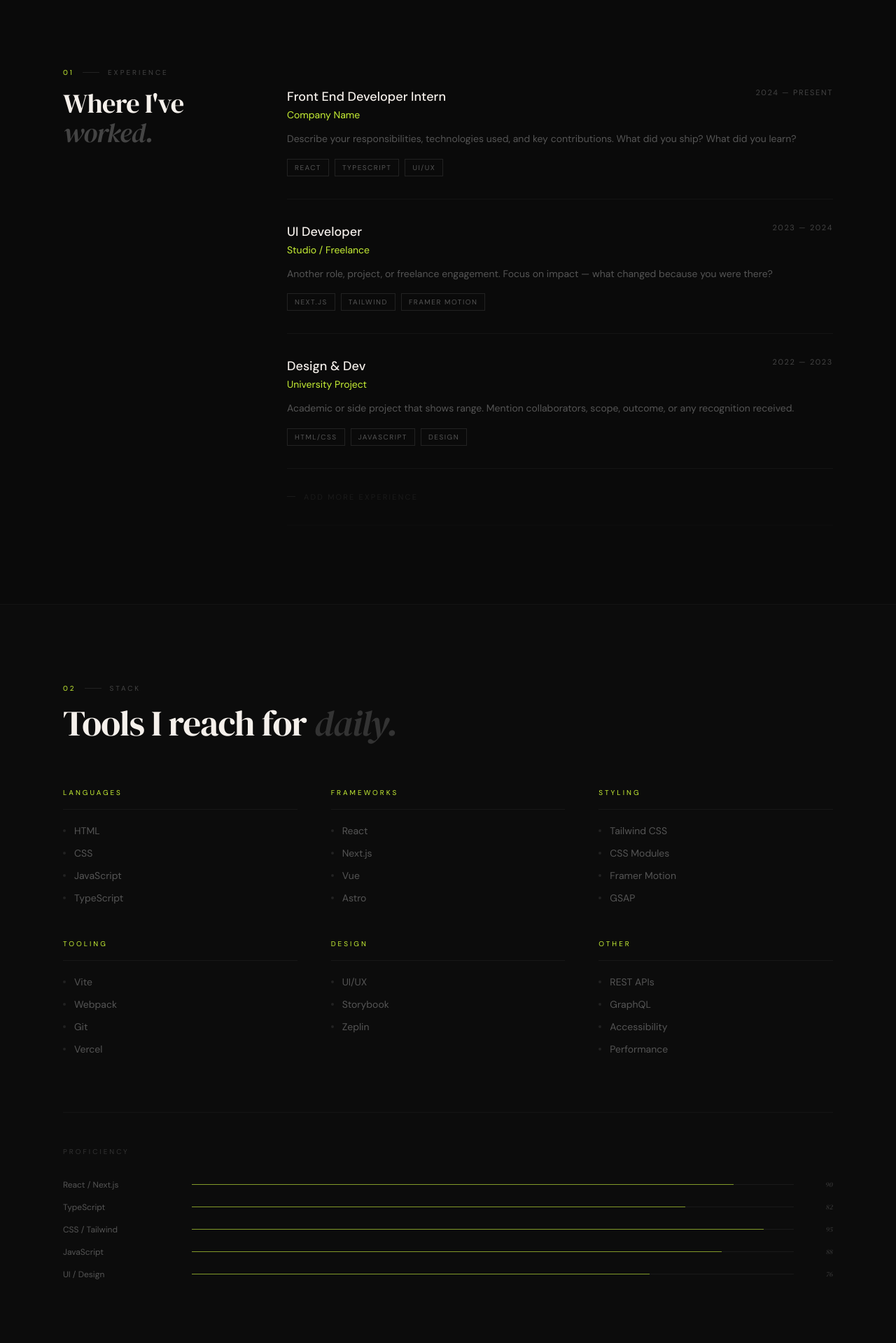
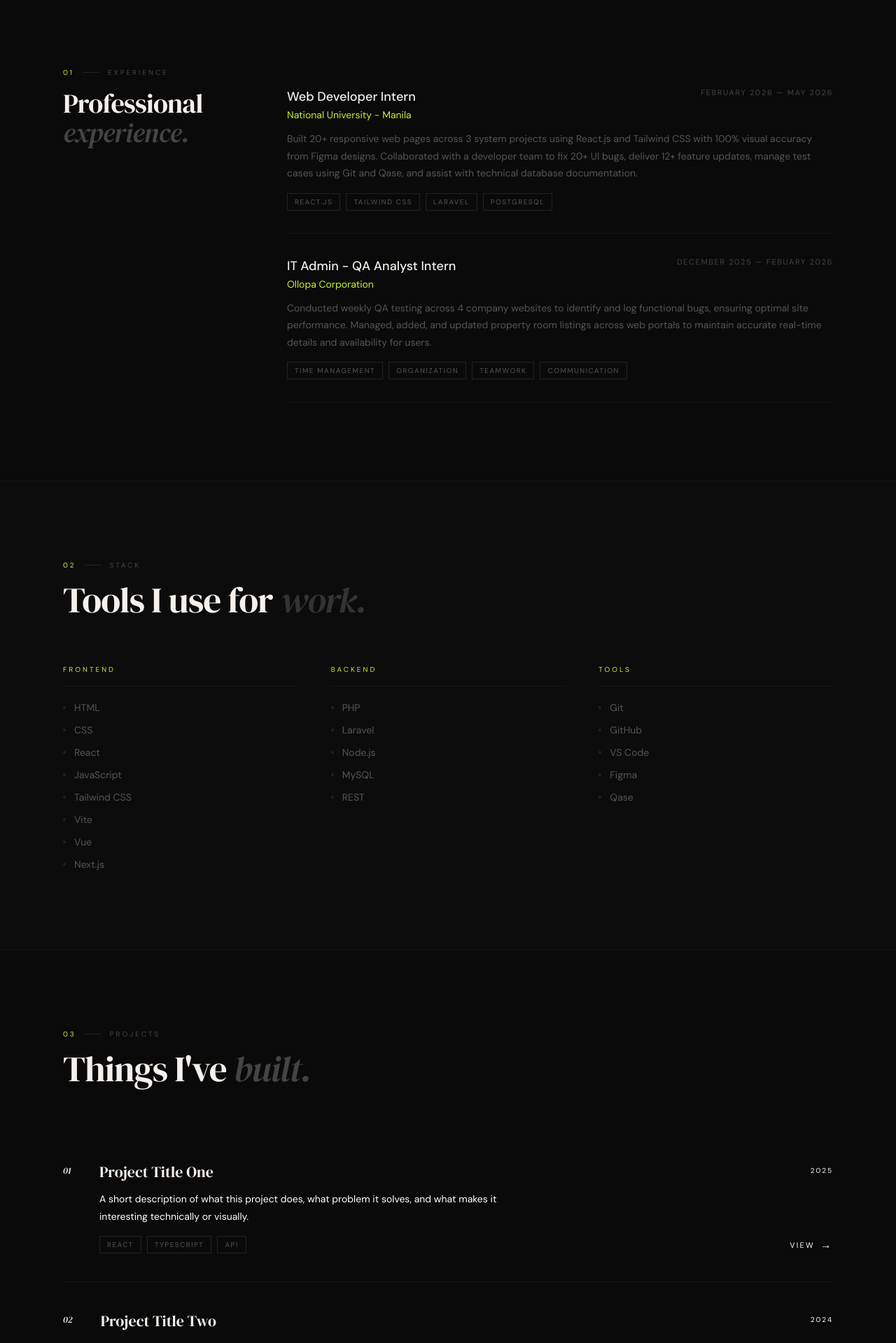
Before and after one commit to bombocaa/portfolio-v2, a React (Vite) app: page / in a window 1280 px wide. Shown: the part 820-2739 px from the top of the page at 70% size. Built offline with nearby package versions, Linux system fonts and the light colour scheme.

Commit message:
feat: initialize navbar and sections for experience, stack, and projects with supporting data structures

```diff
--- a/src/components/ExperienceSection.tsx
+++ b/src/components/ExperienceSection.tsx
@@ -10,9 +10,9 @@ export default function ExperienceSection() {
                     <div className="pt-1">
                         <SectionLabel num="01" label="Experience" />
                         <div style={{ fontFamily: 'DM Serif Display, serif', fontSize: 'clamp(28px, 3vw, 44px)', lineHeight: 1.1, letterSpacing: '-0.02em', color: '#f5f0eb' }}>
-                            Where I've
+                            Professional
                             <br />
-                            <span style={{ fontStyle: 'italic', color: '#444' }}>worked.</span>
+                            <span style={{ fontStyle: 'italic', color: '#444' }}>experience.</span>
                         </div>
                     </div>
 
@@ -58,17 +58,6 @@ export default function ExperienceSection() {
                                 </div>
                             </div>
                         ))}
-                        <div
-                            className="py-8 opacity-40"
-                            style={{ borderBottom: '1px solid #141414' }}
-                        >
-                            <div className="flex items-center gap-3">
-                                <div className="w-3 h-px" style={{ backgroundColor: '#333' }} />
-                                <span className="text-[11px] tracking-[0.2em] uppercase" style={{ color: '#333', fontFamily: 'DM Sans, sans-serif' }}>
-                                    Add more experience
-                                </span>
-                            </div>
-                        </div>
                     </div>
                 </div>
             </div>
--- a/src/components/Navbar.tsx
+++ b/src/components/Navbar.tsx
@@ -13,7 +13,7 @@ export default function Navbar() {
                 className="text-sm font-medium w-auto"
                 style={{ color: '#f5f0eb', fontFamily: 'DM Serif Display, serif', fontStyle: 'italic', maxWidth: '180px', fontSize: '17px' }}
             >
-                your.name
+                My Portfolio
             </span>
             <div className="hidden md:flex items-center gap-10">
                 {NAV_LINKS.map((link) => (
@@ -34,14 +34,14 @@ export default function Navbar() {
             </div>
             <div
                 className="text-[11px] tracking-[0.22em] uppercase px-4 py-2 transition-colors duration-200 cursor-pointer"
-                style={{ border: '1px solid #222', color: '#555', fontFamily: 'DM Sans, sans-serif' }}
+                style={{ border: '1px solid #222', color: '#ffffffff', fontFamily: 'DM Sans, sans-serif' }}
                 onMouseEnter={(e) => {
                     e.currentTarget.style.borderColor = '#c8f135'
                     e.currentTarget.style.color = '#c8f135'
                 }}
                 onMouseLeave={(e) => {
-                    e.currentTarget.style.borderColor = '#222'
-                    e.currentTarget.style.color = '#555'
+                    e.currentTarget.style.borderColor = '#ffffffff'
+                    e.currentTarget.style.color = '#ffffffff'
                 }}
             >
                 Resume
--- a/src/components/ProjectsSection.tsx
+++ b/src/components/ProjectsSection.tsx
@@ -1,10 +1,8 @@
-import { useState } from 'react'
 import SectionLabel from './SectionLabel'
 import Tag from './Tag'
 import { PROJECTS } from '../data/portfolioData'
 
 export default function ProjectsSection() {
-    const [hoveredProject, setHoveredProject] = useState<string | null>(null)
 
     return (
         <section id="projects" className="px-10 py-28" style={{ borderBottom: '1px solid #141414' }}>
@@ -17,31 +15,24 @@ export default function ProjectsSection() {
                             <span style={{ fontStyle: 'italic', color: '#444' }}> built.</span>
                         </div>
                     </div>
-                    <div className="text-[11px] tracking-[0.2em] uppercase" style={{ color: '#333', fontFamily: 'DM Sans, sans-serif' }}>
-                        {PROJECTS.length} Projects
-                    </div>
                 </div>
 
                 <div className="flex flex-col">
                     {PROJECTS.map((project) => (
                         <div
                             key={project.num}
-                            className="group py-10 flex items-start gap-10 transition-all duration-300 cursor-pointer"
+                            className="group py-10 flex items-start gap-10"
                             style={{
                                 borderBottom: '1px solid #141414',
                                 borderTop: '1px solid transparent',
                                 marginTop: '-1px',
-                            }}
-                            onMouseEnter={() => setHoveredProject(project.num)}
-                            onMouseLeave={() => setHoveredProject(null)}
-                        >
+                            }}>
                             <div
-                                className="flex-shrink-0 pt-1 transition-colors duration-300"
+                                className="flex-shrink-0 pt-1"
                                 style={{
                                     fontFamily: 'DM Serif Display, serif',
                                     fontSize: '13px',
                                     fontStyle: 'italic',
-                                    color: hoveredProject === project.num ? '#c8f135' : '#2a2a2a',
                                 }}
                             >
                                 {project.num}
@@ -54,22 +45,20 @@ export default function ProjectsSection() {
                                         style={{
                                             fontFamily: 'DM Serif Display, serif',
                                             fontSize: '22px',
-                                            color: hoveredProject === project.num ? '#f5f0eb' : '#888',
-                                            transition: 'color 0.3s',
                                         }}
                                     >
                                         {project.title}
                                     </span>
                                     <div
                                         className="flex-shrink-0 text-[10px] tracking-[0.2em] uppercase pt-1.5"
-                                        style={{ color: '#333', fontFamily: 'DM Sans, sans-serif' }}
+                                        style={{ color: '#ffffffff', fontFamily: 'DM Sans, sans-serif' }}
                                     >
                                         {project.year}
                                     </div>
                                 </div>
                                 <p
                                     className="text-sm leading-relaxed mb-4"
-                                    style={{ color: '#444', fontFamily: 'DM Sans, sans-serif', fontSize: '14px', lineHeight: '1.75', maxWidth: '600px' }}
+                                    style={{ color: '#ffffffff', fontFamily: 'DM Sans, sans-serif', fontSize: '14px', lineHeight: '1.75', maxWidth: '600px' }}
                                 >
                                     {project.desc}
                                 </p>
@@ -79,7 +68,7 @@ export default function ProjectsSection() {
                                     </div>
                                     <div
                                         className="flex items-center gap-2 text-[11px] tracking-[0.2em] uppercase transition-colors duration-300"
-                                        style={{ color: hoveredProject === project.num ? '#c8f135' : '#2a2a2a', fontFamily: 'DM Sans, sans-serif' }}
+                                        style={{ color: '#ffffffff', fontFamily: 'DM Sans, sans-serif' }}
                                     >
                                         <span>View</span>
                                         <span style={{ fontSize: '16px', lineHeight: 1 }}>→</span>
@@ -88,17 +77,6 @@ export default function ProjectsSection() {
                             </div>
                         </div>
                     ))}
-                    <div
-                        className="py-8 opacity-30"
-                        style={{ borderBottom: '1px solid #141414' }}
-                    >
-                        <div className="flex items-center gap-3">
-                            <div className="w-3 h-px" style={{ backgroundColor: '#333' }} />
-                            <span className="text-[11px] tracking-[0.2em] uppercase" style={{ color: '#333', fontFamily: 'DM Sans, sans-serif' }}>
-                                Add more projects
-                            </span>
-                        </div>
-                    </div>
                 </div>
             </div>
         </section>
--- a/src/components/StackSection.tsx
+++ b/src/components/StackSection.tsx
@@ -1,13 +1,5 @@
 import SectionLabel from './SectionLabel'
 import { STACK_GROUPS } from '../data/portfolioData'
-
-const PROFICIENCY_ITEMS = [
-    { label: 'React / Next.js', pct: 90 },
-    { label: 'TypeScript', pct: 82 },
-    { label: 'CSS / Tailwind', pct: 95 },
-    { label: 'JavaScript', pct: 88 },
-    { label: 'UI / Design', pct: 76 },
-]
 
 export default function StackSection() {
     return (
@@ -16,8 +8,8 @@ export default function StackSection() {
                 <div className="mb-16">
                     <SectionLabel num="02" label="Stack" />
                     <div style={{ fontFamily: 'DM Serif Display, serif', fontSize: 'clamp(32px, 4vw, 56px)', lineHeight: 1.05, letterSpacing: '-0.02em', color: '#f5f0eb' }}>
-                        Tools I reach for
-                        <span style={{ fontStyle: 'italic', color: '#333' }}> daily.</span>
+                        Tools I use for
+                        <span style={{ fontStyle: 'italic', color: '#333' }}> work.</span>
                     </div>
                 </div>
 
@@ -49,31 +41,6 @@ export default function StackSection() {
                         </div>
                     ))}
                 </div>
-
-                {/* Proficiency bar row */}
-                <div className="mt-20 pt-12" style={{ borderTop: '1px solid #141414' }}>
-                    <div className="text-[10px] tracking-[0.3em] uppercase mb-8" style={{ color: '#333', fontFamily: 'DM Sans, sans-serif' }}>
-                        Proficiency
-                    </div>
-                    <div className="flex flex-col gap-4">
-                        {PROFICIENCY_ITEMS.map((bar) => (
-                            <div key={bar.label} className="flex items-center gap-6">
-                                <div className="text-xs w-40 flex-shrink-0" style={{ color: '#555', fontFamily: 'DM Sans, sans-serif' }}>
-                                    {bar.label}
-                                </div>
-                                <div className="flex-1 h-px relative" style={{ backgroundColor: '#1a1a1a' }}>
-                                    <div
-                                        className="absolute left-0 top-0 h-px"
-                                        style={{ width: `${bar.pct}%`, backgroundColor: '#c8f135', opacity: 0.6 }}
-                                    />
-                                </div>
-                                <div className="text-[10px] w-8 text-right flex-shrink-0" style={{ color: '#333', fontFamily: 'DM Serif Display, serif', fontStyle: 'italic' }}>
-                                    {bar.pct}
-                                </div>
-                            </div>
-                        ))}
-                    </div>
-                </div>
             </div>
         </section>
     )
--- a/src/data/portfolioData.ts
+++ b/src/data/portfolioData.ts
@@ -2,52 +2,33 @@ export const NAV_LINKS = ['Home', 'Experience', 'Stack', 'Projects', 'Contact']
 
 export const EXPERIENCE = [
     {
-        role: 'Front End Developer Intern',
-        company: 'Company Name',
-        period: '2024 — Present',
-        desc: 'Describe your responsibilities, technologies used, and key contributions. What did you ship? What did you learn?',
-        tags: ['React', 'TypeScript', 'UI/UX'],
+        role: 'Web Developer Intern',
+        company: 'National University - Manila',
+        period: 'February 2026 — May 2026',
+        desc: 'Built 20+ responsive web pages across 3 system projects using React.js and Tailwind CSS with 100% visual accuracy from Figma designs. Collaborated with a developer team to fix 20+ UI bugs, deliver 12+ feature updates, manage test cases using Git and Qase, and assist with technical database documentation.',
+        tags: ['React.JS', 'Tailwind CSS', 'Laravel', 'PostgreSQL'],
     },
     {
-        role: 'UI Developer',
-        company: 'Studio / Freelance',
-        period: '2023 — 2024',
-        desc: 'Another role, project, or freelance engagement. Focus on impact — what changed because you were there?',
-        tags: ['Next.js', 'Tailwind', 'Framer Motion'],
-    },
-    {
-        role: 'Design & Dev',
-        company: 'University Project',
-        period: '2022 — 2023',
-        desc: 'Academic or side project that shows range. Mention collaborators, scope, outcome, or any recognition received.',
-        tags: ['HTML/CSS', 'JavaScript', 'Design'],
+        role: 'IT Admin - QA Analyst Intern',
+        company: 'Ollopa Corporation',
+        period: 'December 2025 — Febuary 2026',
+        desc: 'Conducted weekly QA testing across 4 company websites to identify and log functional bugs, ensuring optimal site performance. Managed, added, and updated property room listings across web portals to maintain accurate real-time details and availability for users.',
+        tags: ['Time Management', 'Organization', 'Teamwork', 'Communication'],
     },
 ]
 
 export const STACK_GROUPS = [
     {
-        label: 'Languages',
-        items: ['HTML', 'CSS', 'JavaScript', 'TypeScript'],
+        label: 'Frontend',
+        items: ['HTML', 'CSS', 'React', 'JavaScript', 'Tailwind CSS', 'Vite', 'Vue', 'Next.js'],
     },
     {
-        label: 'Frameworks',
-        items: ['React', 'Next.js', 'Vue', 'Astro'],
+        label: 'Backend',
+        items: ['PHP', 'Laravel', 'Node.js', 'MySQL', 'REST'],
     },
     {
-        label: 'Styling',
-        items: ['Tailwind CSS', 'CSS Modules', 'Framer Motion', 'GSAP'],
-    },
-    {
-        label: 'Tooling',
-        items: ['Vite', 'Webpack', 'Git', 'Vercel'],
-    },
-    {
-        label: 'Design',
-        items: ['UI/UX', 'Storybook', 'Zeplin'],
-    },
-    {
-        label: 'Other',
-        items: ['REST APIs', 'GraphQL', 'Accessibility', 'Performance'],
+        label: 'Tools',
+        items: ['Git', 'GitHub', 'VS Code', 'Figma', 'Qase'],
     },
 ]
 
```
